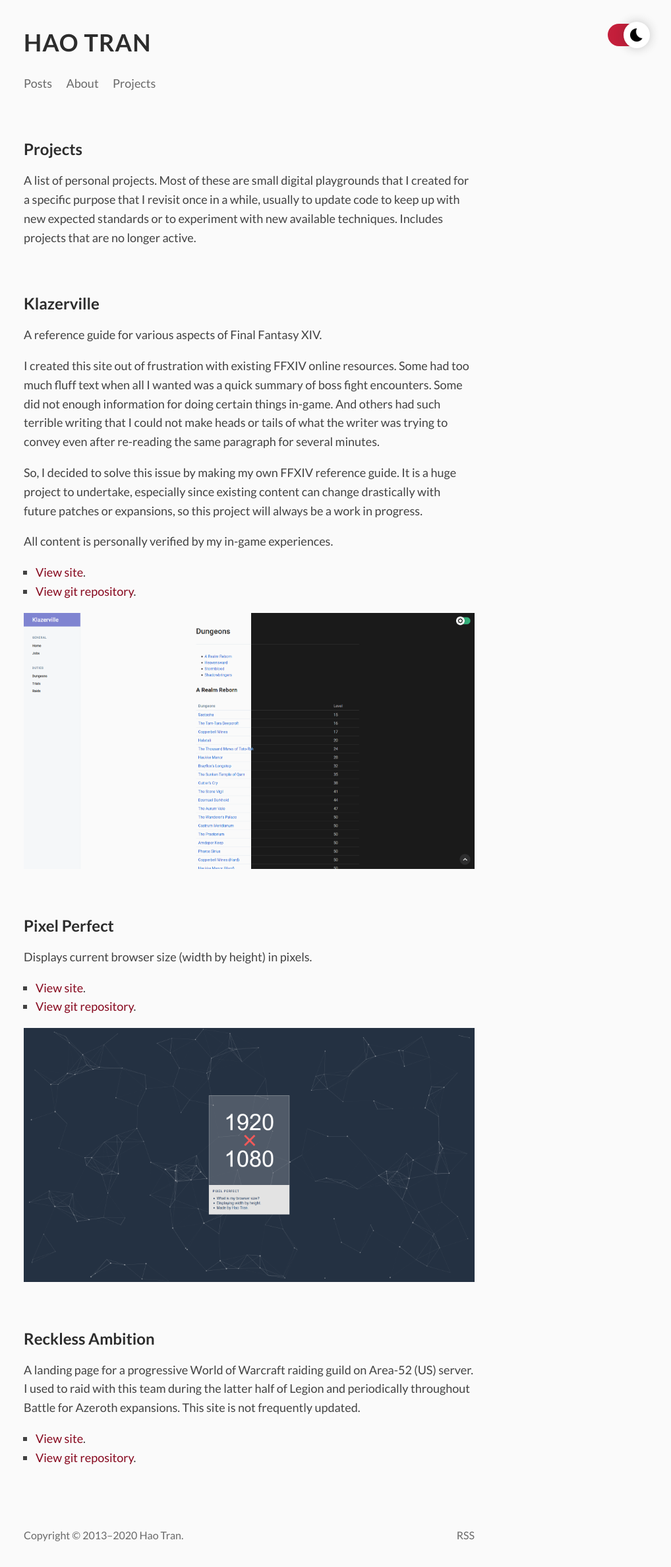
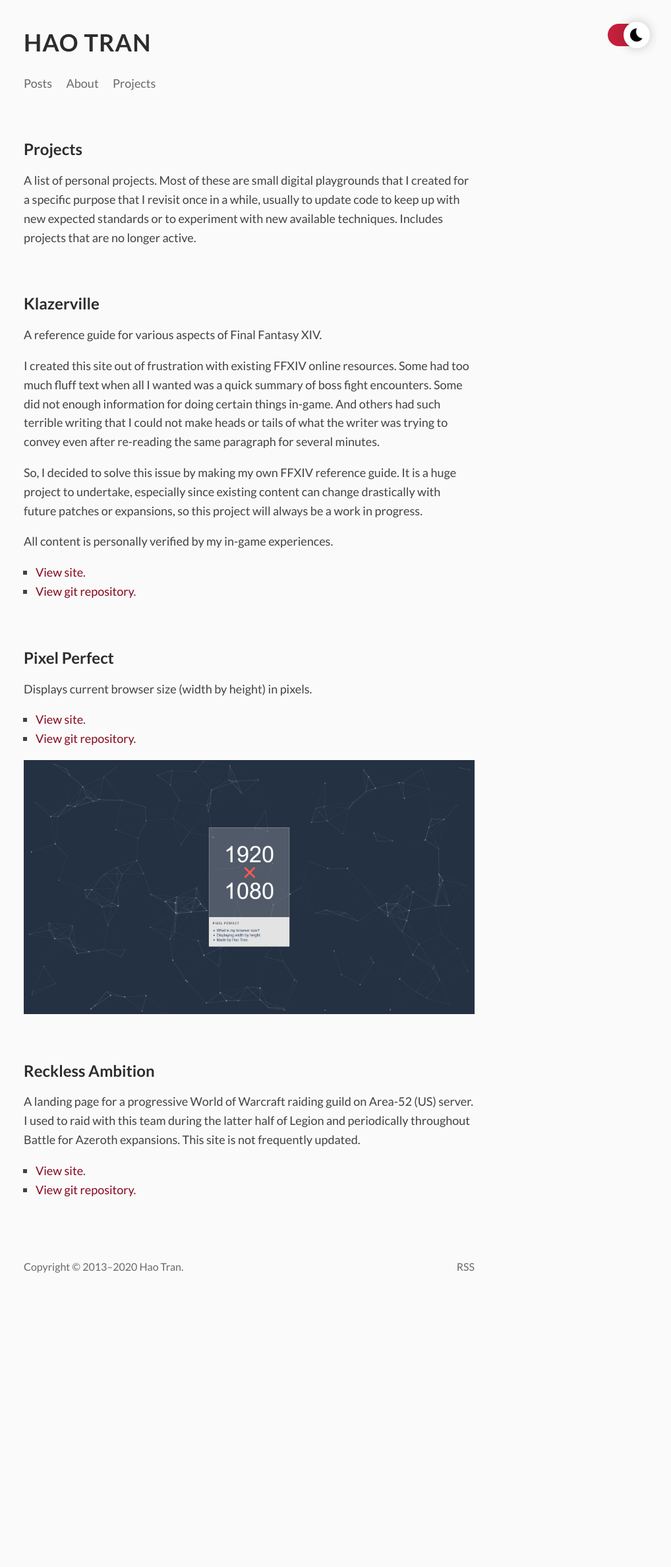
Before and after one commit to haothitran/posts, a Jekyll site: the page built from _pages/projects.md, in a window 1280 px wide. Shown: the whole page at 66% size, without its empty margins (262-1280 px from the left). Built offline with Jekyll 4.4.1, drawn with Linux system fonts in a browser that asks for light colours; after the commit the page ends 1969 px from its top, so only the background shows below that.

Commit message:
Remove image link for Klazerville project

```diff
--- a/_pages/projects.md
+++ b/_pages/projects.md
@@ -21,8 +21,6 @@ All content is personally verified by my in-game experiences.
 - [View site](https://klazerville.com/).
 - [View git repository](https://github.com/haothitran/klazerville).
 
-[![](assets/projects-screenshots/klazerville.png)](https://haothitran.github.io/klazerville/)
-
 ## Pixel Perfect
 
 Displays current browser size (width by height) in pixels.
```
Also changed, not shown: assets/projects-screenshots/klazerville.png (deleted).
